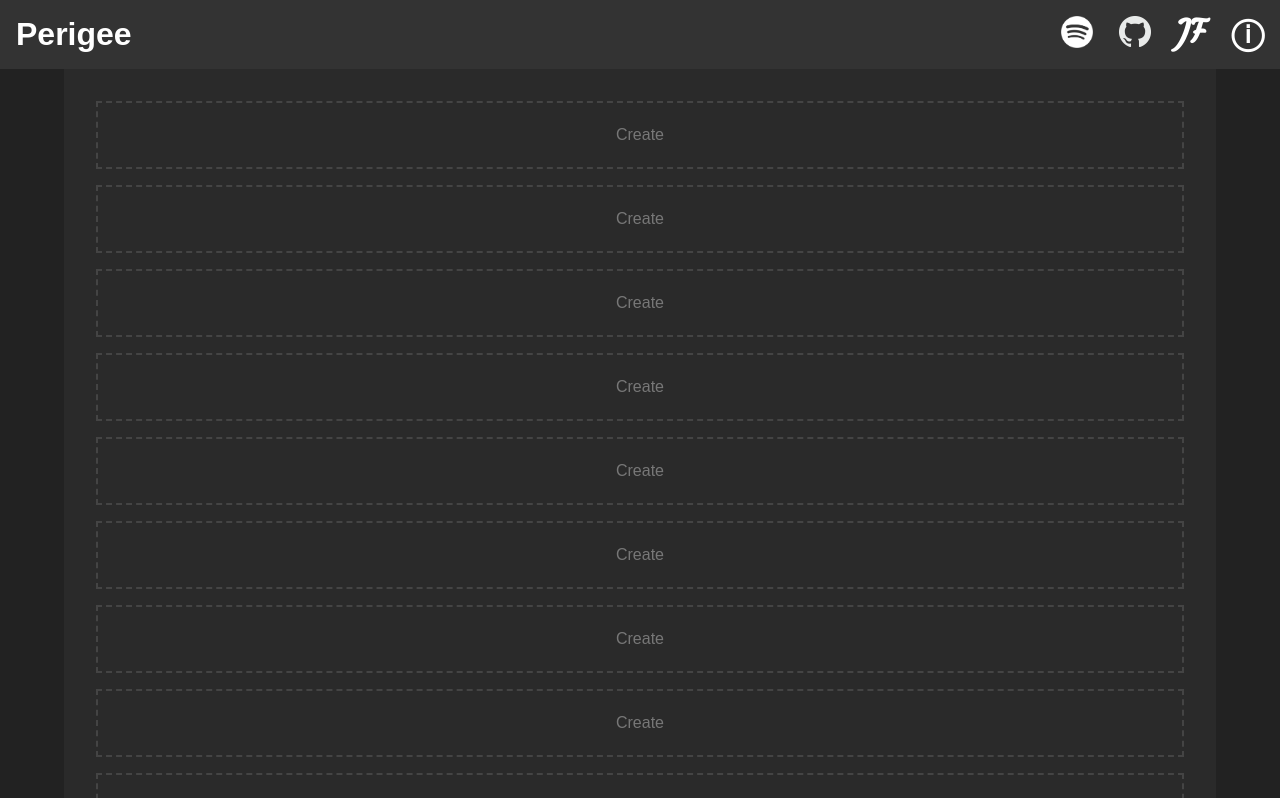
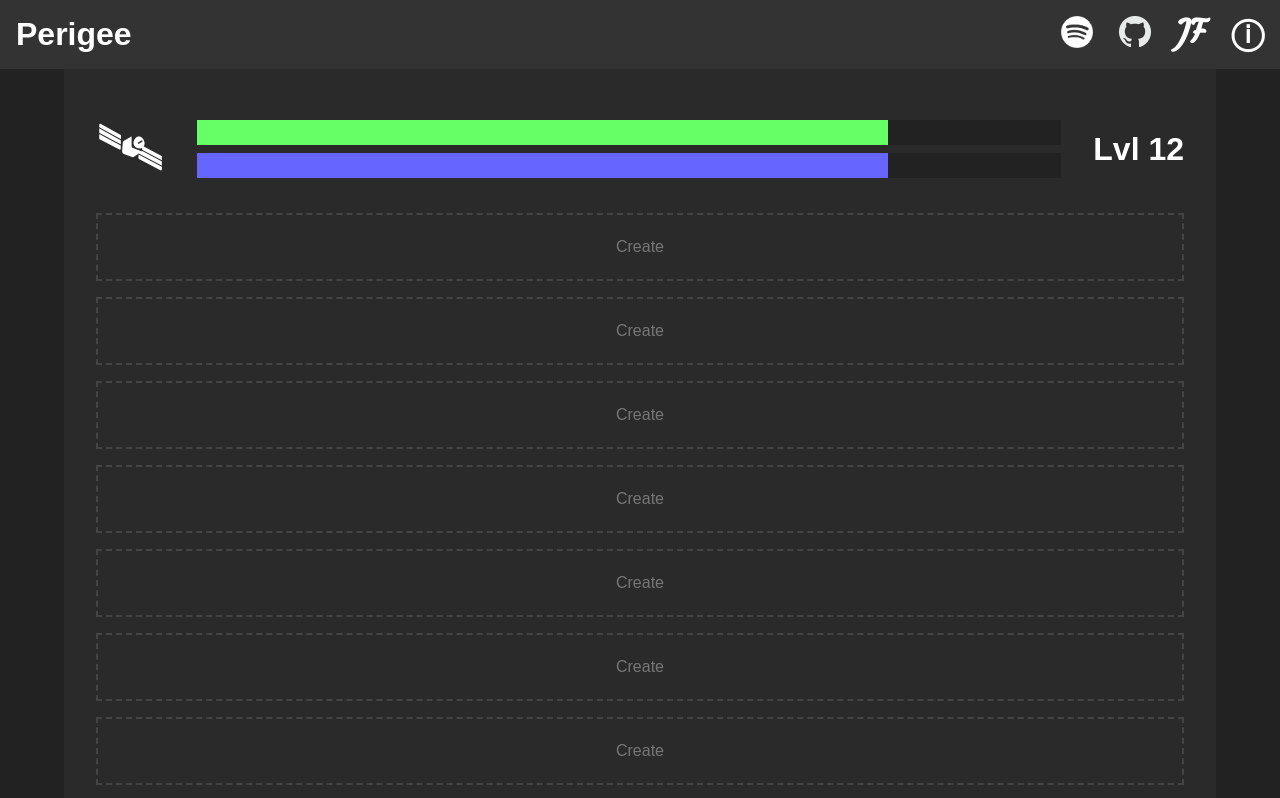
Before and after one commit to jacobjfoley/perigee, a React app: page / in a window 1280 px wide. Shown: the top 798 px of the page. Built offline with nearby package versions, Linux system fonts and the light colour scheme.

Commit message:
Create mock Drone component

```diff
--- a/package.json
+++ b/package.json
@@ -4,7 +4,7 @@
   "description": "A near-future space salvage game",
   "main": "index.js",
   "scripts": {
-    "test": "jest",
+    "test": "jest src",
     "start": "webpack-dev-server",
     "build": "webpack-cli --mode production",
     "deploy": "npm run build && aws s3 sync --delete dist s3://perigee.jacobjfoley.com",
--- /dev/null
+++ b/src/components/Drone/index.tsx
@@ -0,0 +1,68 @@
+import React from "react";
+import styled, { css } from "styled-components";
+
+const Container = styled.div`
+  height: 6rem;
+  display: flex;
+  align-items: center;
+
+  & > div + div {
+    margin-left: 2rem;
+  }
+`;
+
+const Icon = styled.div`
+  font-size: 4rem;
+  line-height: 1;
+`;
+
+interface HealthProps {
+  health: number;
+}
+
+const Health = styled.div`
+  flex: 1 1 0;
+  background-image: ${(props: HealthProps) =>
+    css`linear-gradient(90deg, #6f6 ${props.health}%, #222 ${props.health}%)`};
+`;
+
+interface ExperienceProps {
+  experience: number;
+}
+
+const Experience = styled.div`
+  flex: 1 1 0;
+  background-image: ${(props: ExperienceProps) =>
+    css`linear-gradient(90deg, #66f ${props.experience}%, #222 ${props.experience}%)`};
+`;
+
+const BarContainer = styled.div`
+  height: 60%;
+  flex: 1 1 0;
+  display: flex;
+  flex-direction: column;
+
+  & > div + div {
+    margin-top: 0.5rem;
+  }
+`;
+
+const Level = styled.div`
+  font: bold 2rem sans-serif;
+  line-height: 1;
+`;
+
+const Drone = () => {
+  return (
+    <Container>
+      <Icon>🛰</Icon>
+      <BarContainer>
+        <Health health={80} />
+        <Experience experience={80} />
+      </BarContainer>
+      <Level>Lvl 12</Level>
+    </Container>
+  );
+};
+
+export default Drone;
--- a/src/components/Roster/index.tsx
+++ b/src/components/Roster/index.tsx
@@ -2,6 +2,7 @@ import React from "react";
 import styled from "styled-components";
 
 import Slot from "../Slot";
+import Drone from "../Drone";
 
 interface RosterProps {
   slots: number;
@@ -10,7 +11,7 @@ interface RosterProps {
 const Container = styled.div`
   padding: 2rem;
 
-  div + div {
+  & > div + div {
     margin-top: 1rem;
   }
 `;
@@ -22,7 +23,12 @@ const Roster = (props: RosterProps) => {
     slots.push(<Slot key={i} />);
   }
 
-  return <Container>{...slots}</Container>;
+  return (
+    <Container>
+      <Drone />
+      {...slots}
+    </Container>
+  );
 };
 
 export default Roster;
```
Also changed, not shown: src/components/Drone/test.tsx (added, +8 -0 lines).
